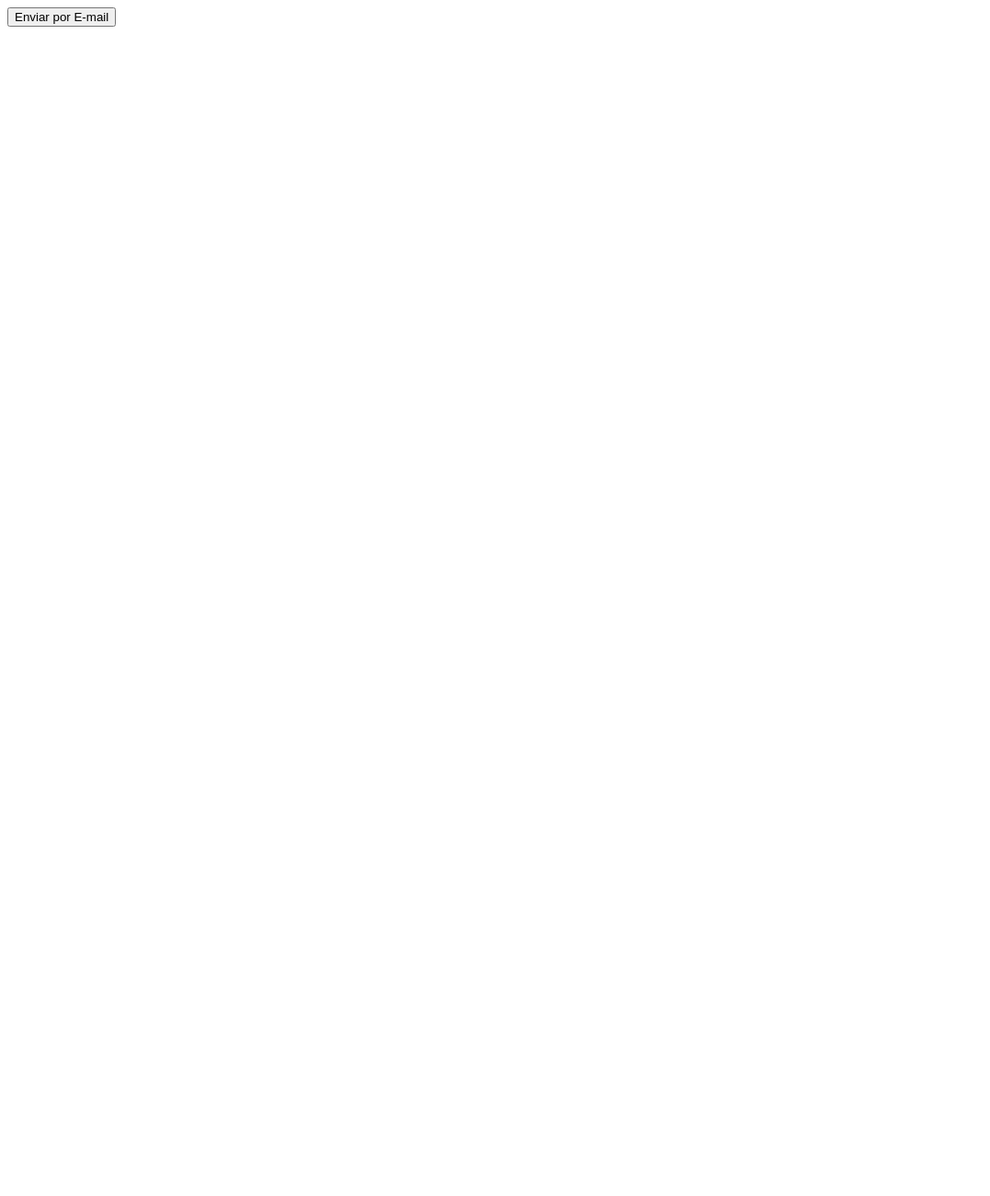
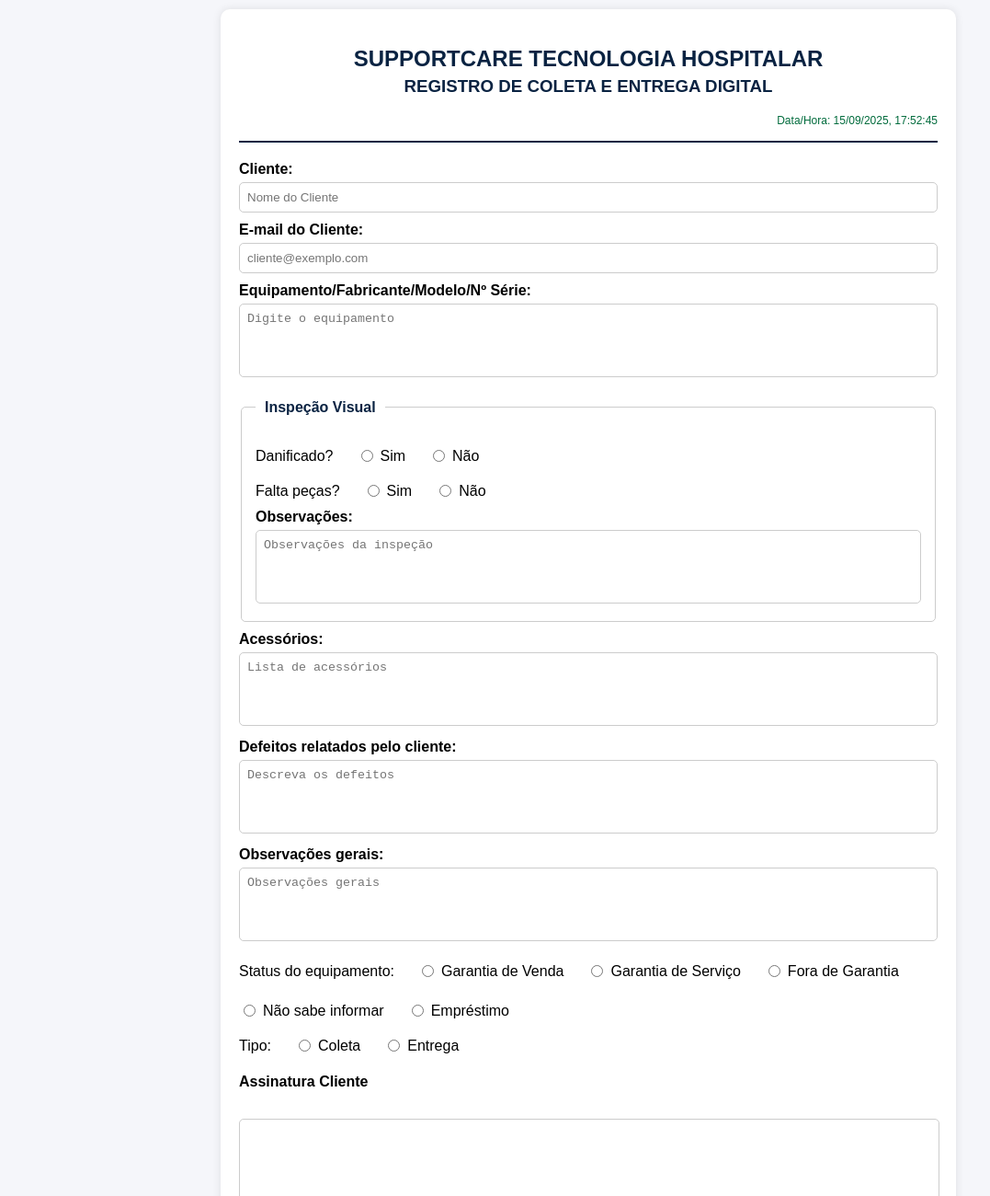
Before and after one commit to assistencia0136-dot/registro-form, a plain HTML site: page index.html in a window 1280 px wide. Shown: the top 1300 px of the page at 92% size, without its empty margins (0-1077 px from the left). Before the commit the page ends 800 px from the top, so only its background shows below. Drawn offline with nearby package versions, Linux system fonts and the light colour scheme.

Commit message:
Atualizando envio via jspdf

```diff
--- a/index.html
+++ b/index.html
@@ -1,11 +1,127 @@
+<!DOCTYPE html>
+<html lang="pt-BR">
+<head>
+<meta charset="UTF-8">
+<meta name="viewport" content="width=device-width, initial-scale=1.0">
+<title>Registro Coleta e Entrega</title>
+<script src="https://cdn.jsdelivr.net/npm/signature_pad@4.0.0/dist/signature_pad.umd.min.js"></script>
 <script src="https://cdnjs.cloudflare.com/ajax/libs/jspdf/2.5.1/jspdf.umd.min.js"></script>
+<style>
+body { font-family: Arial,sans-serif; padding:10px; background:#f5f6fa; max-width:800px; margin:0 auto; }
+label { font-weight:bold; display:block; margin-top:10px; }
+input,textarea { width:100%; padding:8px; margin-top:5px; border-radius:5px; border:1px solid #ccc; box-sizing:border-box; }
+textarea { resize:none; height:80px; }
+.signature-box { border:1px solid #ccc; height:120px; border-radius:5px; margin-top:10px; background:white; width:100%; }
+button { margin-top:15px; padding:12px 20px; border:none; border-radius:5px; background:#0A2342; color:white; cursor:pointer; font-weight:bold; width:100%; }
+button:hover { background:#006B3C; }
+.field-group { margin-top:10px; display:flex; flex-wrap:wrap; gap:15px; }
+.field-group label { font-weight:normal; display:flex; align-items:center; margin-right:10px; white-space:nowrap; }
+.field-group label input[type="radio"], .field-group label input[type="checkbox"] { width:auto; margin-right:8px; margin-top:0; }
+fieldset { margin-top:20px; border-radius:5px; border:1px solid #ccc; padding:15px; }
+legend { font-weight:bold; color:#0A2342; padding:0 10px; }
+.form-container { background:white; padding:20px; border-radius:10px; box-shadow:0 0 10px rgba(0,0,0,0.1); }
+.header { text-align:center; margin-bottom:20px; padding-bottom:15px; border-bottom:2px solid #0A2342; }
+@media (max-width:600px) { body { padding:5px; } .form-container { padding:15px; } textarea { height:60px; } .field-group { gap:10px; } }
+</style>
+</head>
+<body>
+<div class="form-container">
+<div class="header">
+<h2 style="color:#0A2342; margin-bottom:5px;">SUPPORTCARE TECNOLOGIA HOSPITALAR</h2>
+<h3 style="color:#0A2342; margin-top:5px;">REGISTRO DE COLETA E ENTREGA DIGITAL</h3>
+<div id="datetime" style="text-align:right; font-size:12px; color:#006B3C; margin-top:10px;"></div>
+</div>
+
+<label>Cliente:</label>
+<input type="text" id="cliente" placeholder="Nome do Cliente" required>
+
+<label>E-mail do Cliente:</label>
+<input type="email" id="email_cliente" placeholder="cliente@exemplo.com" required>
+
+<label>Equipamento/Fabricante/Modelo/Nº Série:</label>
+<textarea id="equipamento" placeholder="Digite o equipamento" required></textarea>
+
+<fieldset>
+<legend>Inspeção Visual</legend>
+<div class="field-group">
+<label>Danificado?</label>
+<label><input type="radio" name="danificado" value="Sim"> Sim</label>
+<label><input type="radio" name="danificado" value="Não"> Não</label>
+</div>
+<div class="field-group">
+<label>Falta peças?</label>
+<label><input type="radio" name="faltapecas" value="Sim"> Sim</label>
+<label><input type="radio" name="faltapecas" value="Não"> Não</label>
+</div>
+<label>Observações:</label>
+<textarea id="obs_inspecao" placeholder="Observações da inspeção"></textarea>
+</fieldset>
+
+<label>Acessórios:</label>
+<textarea id="acessorios" placeholder="Lista de acessórios"></textarea>
+
+<label>Defeitos relatados pelo cliente:</label>
+<textarea id="defeitos" placeholder="Descreva os defeitos"></textarea>
+
+<label>Observações gerais:</label>
+<textarea id="observacoes" placeholder="Observações gerais"></textarea>
+
+<div class="field-group">
+<label>Status do equipamento:</label>
+<label><input type="radio" name="status" value="Garantia de Venda"> Garantia de Venda</label>
+<label><input type="radio" name="status" value="Garantia de Serviço"> Garantia de Serviço</label>
+<label><input type="radio" name="status" value="Fora de Garantia"> Fora de Garantia</label>
+<label><input type="radio" name="status" value="Não Sabe Informar"> Não sabe informar</label>
+<label><input type="radio" name="status" value="Empréstimo"> Empréstimo</label>
+</div>
+
+<div class="field-group">
+<label>Tipo:</label>
+<label><input type="radio" name="tipo" value="Coleta"> Coleta</label>
+<label><input type="radio" name="tipo" value="Entrega"> Entrega</label>
+</div>
+
+<h4>Assinatura Cliente</h4>
+<canvas id="signature-client" class="signature-box"></canvas>
+<button type="button" onclick="clearSignature('client')">Limpar Assinatura</button>
+
+<h4>Assinatura Funcionário</h4>
+<canvas id="signature-staff" class="signature-box"></canvas>
+<button type="button" onclick="clearSignature('staff')">Limpar Assinatura</button>
+
+<button type="button" onclick="sendEmailWithPDF()">Enviar por E-mail</button>
+</div>
+
 <script>
+document.getElementById("datetime").textContent = "Data/Hora: " + new Date().toLocaleString("pt-BR");
+
+function setupSignatureCanvas(canvasId){
+    const canvas = document.getElementById(canvasId);
+    const signaturePad = new SignaturePad(canvas);
+    const ratio = Math.max(window.devicePixelRatio||1,1);
+    canvas.width = canvas.offsetWidth*ratio;
+    canvas.height = canvas.offsetHeight*ratio;
+    canvas.getContext("2d").scale(ratio,ratio);
+    signaturePad.clear();
+    return signaturePad;
+}
+
+const padClient = setupSignatureCanvas('signature-client');
+const padStaff = setupSignatureCanvas('signature-staff');
+window.addEventListener('resize', function(){
+    padClient.clear(); padStaff.clear();
+    setupSignatureCanvas('signature-client');
+    setupSignatureCanvas('signature-staff');
+});
+function clearSignature(type){ if(type==='client') padClient.clear(); if(type==='staff') padStaff.clear(); }
+
 async function sendEmailWithPDF() {
     const { jsPDF } = window.jspdf;
 
-    // 1️⃣ Coleta dos dados do formulário
+    // 1️⃣ Dados do formulário
     const cliente = document.getElementById("cliente").value || "-";
     const emailCliente = document.getElementById("email_cliente").value;
+    if(!emailCliente){ alert("Digite o e-mail do cliente."); return; }
     const equipamento = document.getElementById("equipamento").value || "-";
     const obsInspecao = document.getElementById("obs_inspecao").value || "-";
     const acessorios = document.getElementById("acessorios").value || "-";
@@ -16,7 +132,7 @@ async function sendEmailWithPDF() {
     const status = document.querySelector('input[name="status"]:checked')?.value || "-";
     const tipo = document.querySelector('input[name="tipo"]:checked')?.value || "-";
 
-    // 2️⃣ Cria o PDF
+    // 2️⃣ Cria PDF
     const pdf = new jsPDF();
     pdf.setFontSize(12);
     pdf.text("SUPPORTCARE TECNOLOGIA HOSPITALAR", 10, 10);
@@ -39,11 +155,9 @@ async function sendEmailWithPDF() {
     pdf.text("Observações gerais:", 10, 132);
     pdf.text(observacoes, 10, 140);
 
-    // 3️⃣ Adiciona assinaturas
-    const padClientCanvas = document.getElementById("signature-client");
-    const padStaffCanvas = document.getElementById("signature-staff");
-    const clientDataUrl = padClientCanvas.toDataURL();
-    const staffDataUrl = padStaffCanvas.toDataURL();
+    // 3️⃣ Assinaturas
+    const clientDataUrl = padClient.toDataURL();
+    const staffDataUrl = padStaff.toDataURL();
 
     pdf.addPage();
     pdf.text("Assinaturas", 10, 10);
@@ -56,7 +170,7 @@ async function sendEmailWithPDF() {
     const pdfBlob = pdf.output('blob');
     const file = new File([pdfBlob], `Registro_${cliente}.pdf`, { type: 'application/pdf' });
 
-    // 5️⃣ Tenta usar navigator.share (melhor experiência no celular)
+    // 5️⃣ Tenta usar navigator.share (celulares modernos)
     if (navigator.canShare && navigator.canShare({ files: [file] })) {
         try {
             await navigator.share({
@@ -70,13 +184,12 @@ async function sendEmailWithPDF() {
         return;
     }
 
-    // 6️⃣ Caso não seja suportado, abre mailto com download manual
+    // 6️⃣ Se não suportar, abre mailto com link para download do PDF
     const pdfURL = URL.createObjectURL(file);
     const subject = encodeURIComponent(`Registro ${tipo} - Cliente: ${cliente} - Equipamento: ${equipamento}`);
     const body = encodeURIComponent(`Olá,\n\nSegue o registro de ${tipo} do cliente ${cliente}.\n\n[O PDF gerado está disponível para download neste link:] ${pdfURL}\n\nAtenciosamente,\nSupportcare`);
     window.location.href = `mailto:${emailCliente}?subject=${subject}&body=${body}`;
 }
 </script>
-
-<!-- Substitua o botão Enviar -->
-<button type="button" onclick="sendEmailWithPDF()">Enviar por E-mail</button>
+</body>
+</html>
```
